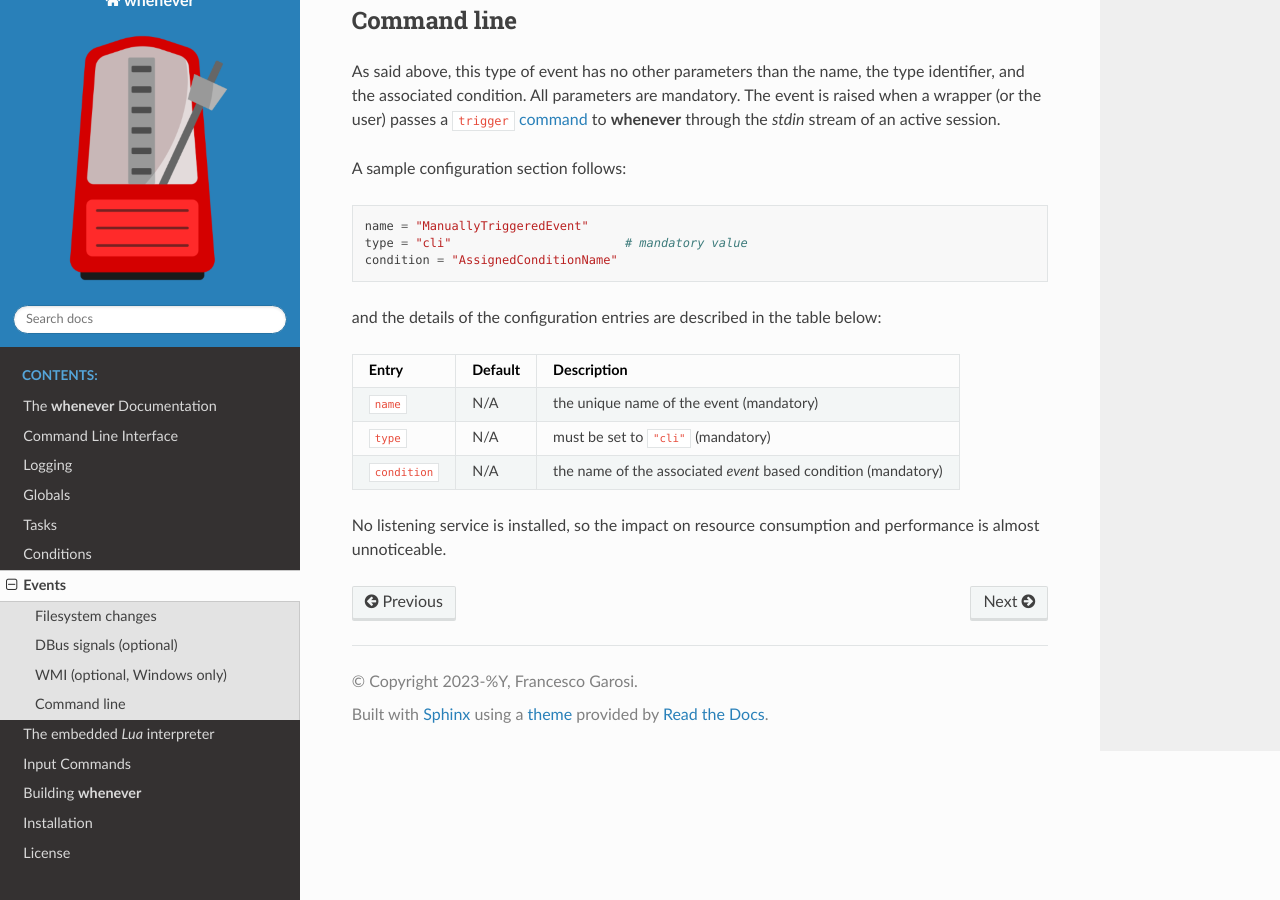
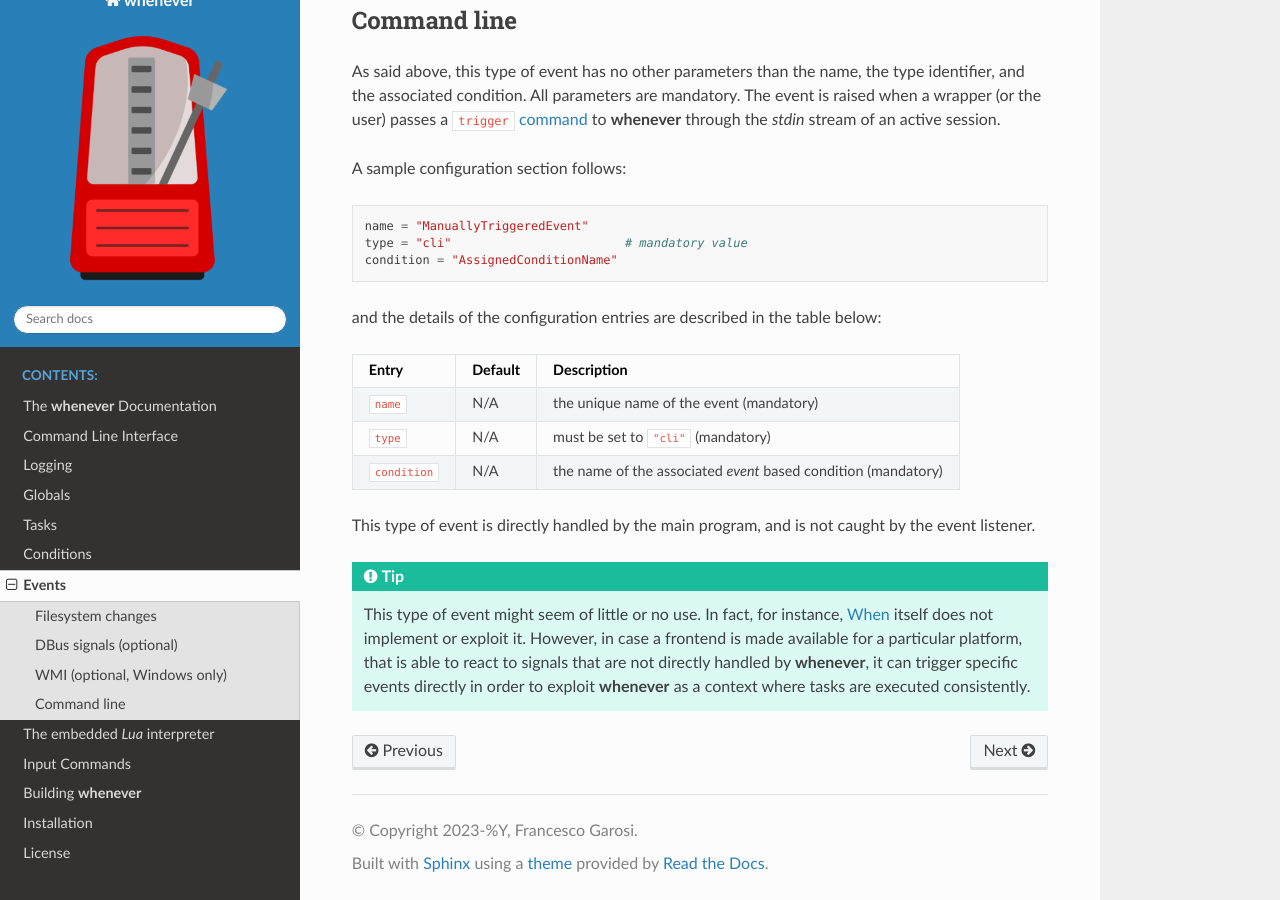
Before and after one commit to almostearthling/whenever, a Sphinx documentation site: the page built from docs/60.events.rst, in a window 1280 px wide and 900 px high, scrolled down 4450 px. Built offline with Sphinx 7.4.7 and the Read the Docs theme 3.1.0, drawn with Linux system fonts in a browser that asks for light colours; some of the changed text lies outside the part shown.

Commit message:
docs: explain why manually trriggered events

```diff
--- a/docs/60.events.rst
+++ b/docs/60.events.rst
@@ -287,8 +287,15 @@ and the details of the configuration entries are described in the table below:
      - N/A
      - the name of the associated *event* based condition (mandatory)
 
-No listening service is installed, so the impact on resource consumption and performance is almost
-unnoticeable.
+This type of event is directly handled by the main program, and is not caught by the event
+listener.
+
+.. tip::
+    This type of event might seem of little or no use. In fact, for instance, `When`_ itself does
+    not implement or exploit it. However, in case a frontend is made available for a particular
+    platform, that is able to react to signals that are not directly handled by **whenever**,
+    it can trigger specific events directly in order to exploit **whenever** as a context where
+    tasks are executed consistently.
 
 
 .. _When: https://github.com/almostearthling/when-command
```
Also changed, not shown: other parts of docs/60.events.rst (+1 -1 lines).
